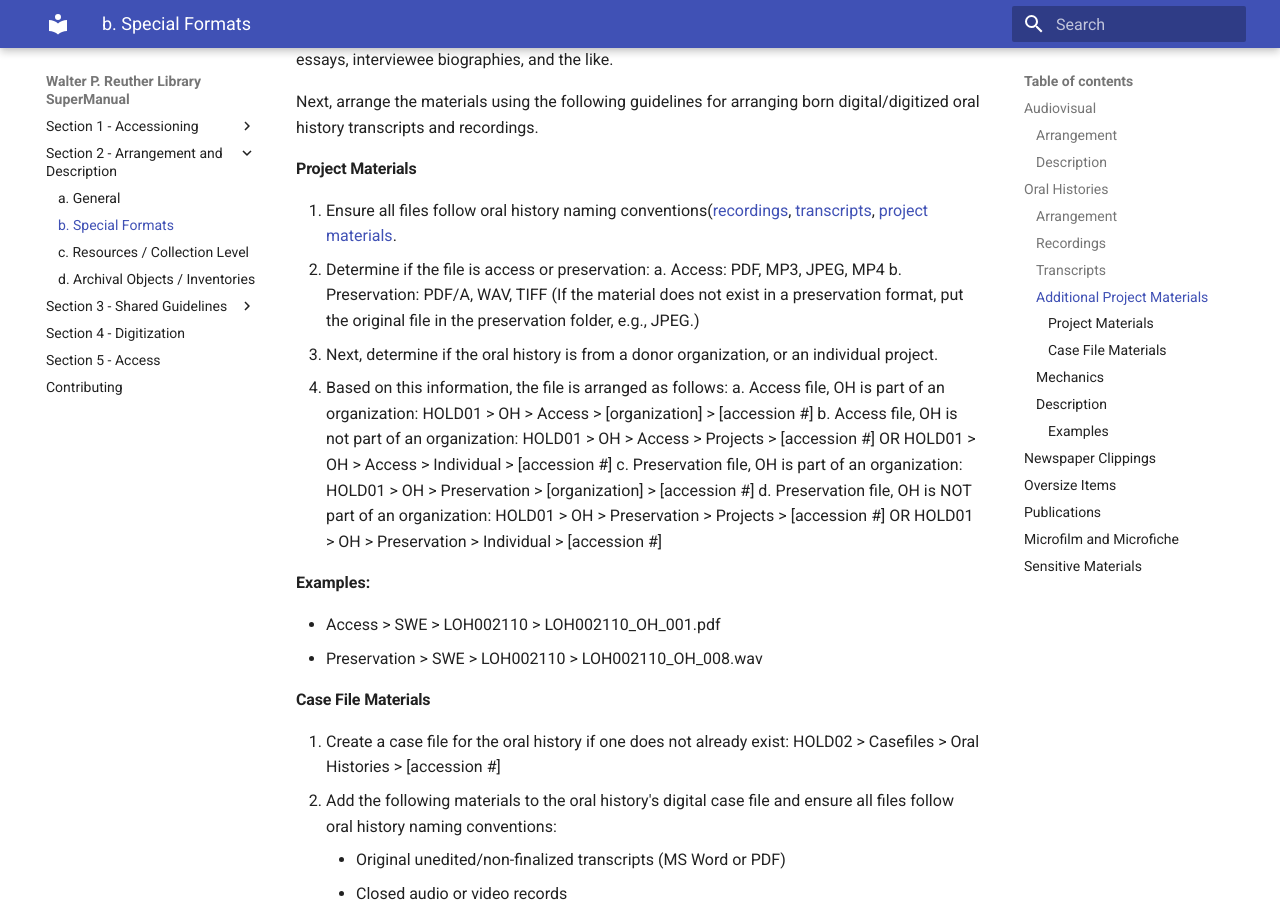
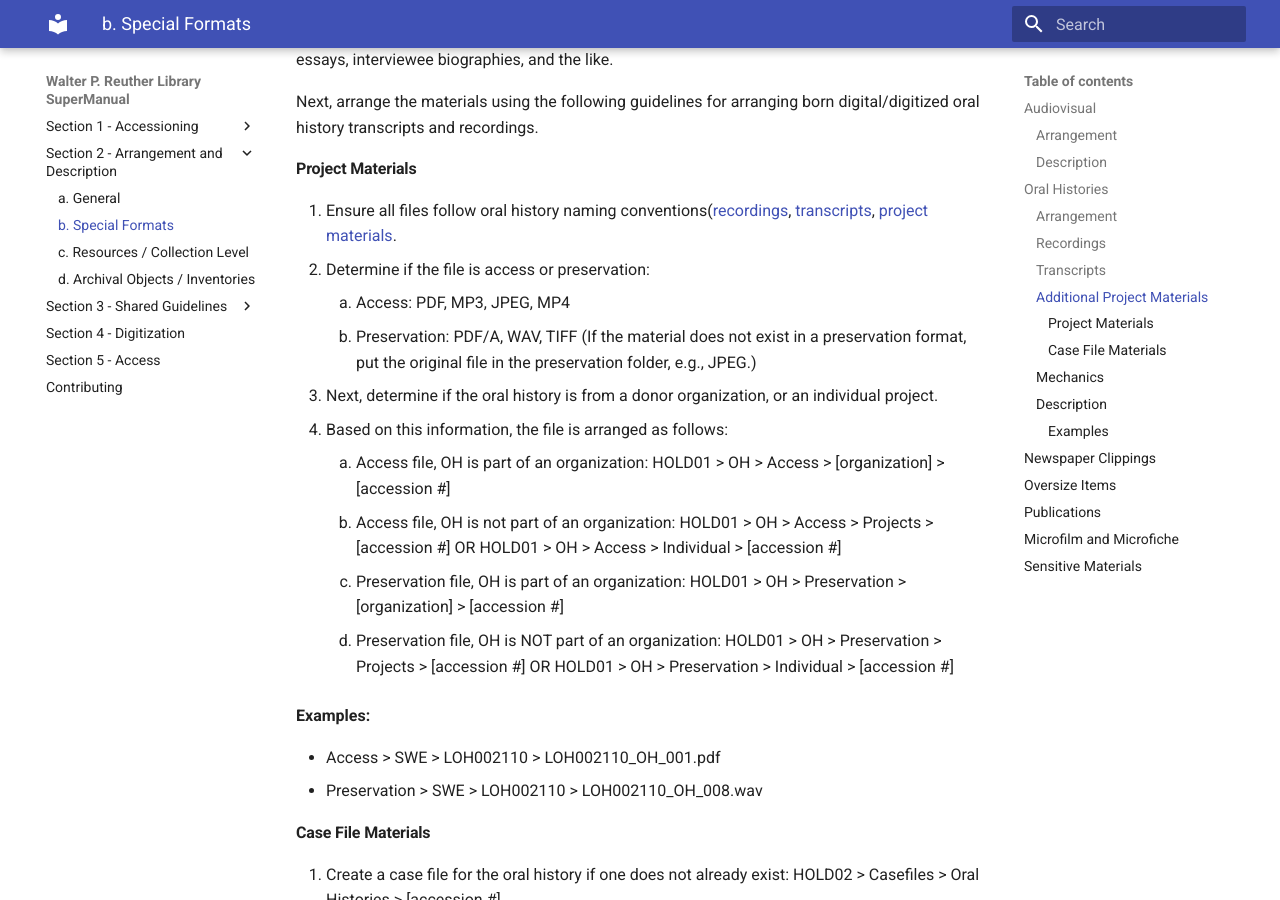
Before and after one commit to WSUReuther/SuperManual, an MkDocs documentation site: the page built from docs/02_arrangement/02_02_special-formats.md, in a window 1280 px wide and 900 px high, scrolled down 5183 px. Built offline with MkDocs 1.6.1 and Material for MkDocs 9.7.7, drawn with Linux system fonts in a browser that asks for light colours; part of the change alters nothing that is shown.

````diff
--- a/docs/02_arrangement/02_02_special-formats.md
+++ b/docs/02_arrangement/02_02_special-formats.md
@@ -185,21 +185,20 @@ Examples:
 
 Much of the above materials will go in the case file, but some project-level and/or related files may be placed in Access and Preservation folders in the Digital Hold, such as introductory essays, interviewee biographies, and the like.
 
-Next, arrange the materials using the following guidelines for arranging
-born digital/digitized oral history transcripts and recordings.
+Next, arrange the materials using the following guidelines for arranging born digital/digitized oral history transcripts and recordings.
 
 #### Project Materials
 
 1.  Ensure all files follow oral history naming conventions([recordings](#recordings), [transcripts](#transcripts), [project materials](#additional-project-materials).
 2.  Determine if the file is access or preservation:
-    a.  Access: PDF, MP3, JPEG, MP4
-    b.  Preservation: PDF/A, WAV, TIFF (If the material does not exist in a preservation format, put the original file in the preservation folder, e.g., JPEG.)
+    1. Access: PDF, MP3, JPEG, MP4
+    2. Preservation: PDF/A, WAV, TIFF (If the material does not exist in a preservation format, put the original file in the preservation folder, e.g., JPEG.)
 3.  Next, determine if the oral history is from a donor organization, or an individual project.
 4.  Based on this information, the file is arranged as follows:
-    a.  Access file, OH is part of an organization: HOLD01 > OH > Access > [organization] > [accession #]
-    b.  Access file, OH is not part of an organization: HOLD01 > OH > Access > Projects > [accession #] OR HOLD01 > OH > Access > Individual > [accession #]
-    c.  Preservation file, OH is part of an organization: HOLD01 > OH > Preservation > [organization] > [accession #]
-    d.  Preservation file, OH is NOT part of an organization: HOLD01 > OH > Preservation > Projects > [accession #] OR HOLD01 > OH > Preservation > Individual > [accession #]
+    1. Access file, OH is part of an organization: HOLD01 > OH > Access > [organization] > [accession #]
+    2. Access file, OH is not part of an organization: HOLD01 > OH > Access > Projects > [accession #] OR HOLD01 > OH > Access > Individual > [accession #]
+    3. Preservation file, OH is part of an organization: HOLD01 > OH > Preservation > [organization] > [accession #]
+    4. Preservation file, OH is NOT part of an organization: HOLD01 > OH > Preservation > Projects > [accession #] OR HOLD01 > OH > Preservation > Individual > [accession #]
 
 **Examples:**
 
@@ -281,6 +280,8 @@ In a 5-series manuscript collection, OH material is arranged in the last series
 	2.	Bob Jones; audio cassette tape 2 of 2, 1988
 	3.	Jim Taylor; audio cassette tape, 1985
 	```
+
+
 **Example 2:**
 
 In a records collection, OH transcripts are arranged in the last box and
@@ -307,20 +308,18 @@ to AV.
   3.  Linden NJ Plant interviews; Bob Jones audio cassette tape 2 of 2, 1988
   4.  Linden NJ Plant interviews; Jim Taylor audio cassette tape, 1985
   ```
+
+
 **Example 3:**
 
 In a discrete oral history project, hard-copy transcripts are boxed and shelved at 3N-F-1. The box: folder listing reflects their order as per normal arrangement & description procedures. Audiotapes (less than one box) are physically transferred to AV
 
 1.  The Separated Material note in the resource record states the transfer:
-
 !!! note "Separated Material"
     Oral history audiotapes were transferred to AV
-
 2.  The Arrangement note in the resource record details how the formats are listed in the inventory:
-
 !!! note "Arrangement"
     Oral history transcripts are listed alphabetically. Recordings are listed under AV Material.
-
 3.  The inventory states formats of the interviews:
 
 !!! note "Inventory"
@@ -334,22 +333,19 @@ In a discrete oral history project, hard-copy transcripts are boxed and shelved
   2.  Bob Jones; audio cassette tape 2 of 2, 1988
   3.  Jim Taylor; audio cassette tape, 1985
   ```
+
+
 **Example 4:**
 
 In a discrete digital oral history project, transcripts and audio files are uploaded to the server.
 
 1.  The Access note reads:
-
 !!! note "Access"
     An audio recording of each interview may be accessed on site at the Reuther Library.
-
 2.  The Arrangement note explains the digital file order:
-
 !!! note "Arrangement"
     Oral history interviews are arranged alphabetically, which corresponds to their unique identifier, and then by format.
-
 3.  The inventory lists formats of each interview:
-
 !!! note "Inventory"
   ```
   LOH001000_OH_001.mp3    Bob Jones; audio recording, 1988
@@ -357,6 +353,8 @@ In a discrete digital oral history project, transcripts and audio files are uplo
   LOH001000_OH_001.mp3    Jim Taylor; audio recording, 1985
   LOH001000_OH_001.pdf    Jim Taylor; transcript, 1985
   ```
+
+
 ## Newspaper Clippings
 
 Clippings are not prime research material and should not take up
````
